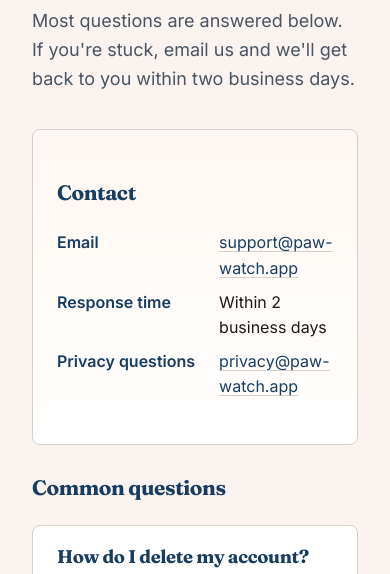
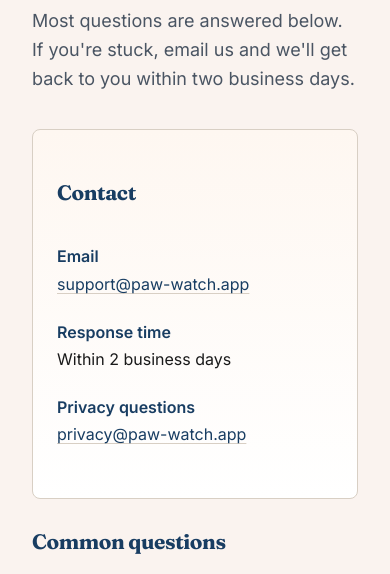
Before and after one commit to cerminara-consulting/pawwatch-site, an Astro site: page /support in a window 390 px wide. Shown: the part 200-774 px from the top of the page. Built offline with nearby package versions, Linux system fonts and the light colour scheme; Astro itself is replaced by a stand-in of ours.

Commit message:
Match the registered agent to the main site, put the mailing address in the footer, and stop the contact grid overflowing on a phone

```diff
--- a/src/layouts/Layout.astro
+++ b/src/layouts/Layout.astro
@@ -301,6 +301,28 @@ const path = Astro.url.pathname;
   dl.contact dd {
     margin: 0;
   }
+  /*
+   * The label column was `max-content`, so a long label like
+   * "Registered agent (legal address of record)" was measured at its
+   * full width and never wrapped. On a 430px phone that pushed the
+   * value column off the right edge entirely, so the mailing address
+   * was unreadable on a phone.
+   *
+   * Below 560px the label stacks above its value. The address is the
+   * thing a reader came for, and it needs the full width.
+   */
+  @media (max-width: 560px) {
+    dl.contact {
+      grid-template-columns: minmax(0, 1fr);
+      gap: 2px;
+    }
+    dl.contact dt {
+      margin-top: 14px;
+    }
+    dl.contact dd {
+      margin-bottom: 6px;
+    }
+  }
 
   /* Cards (used on support page) */
   .card {
```
